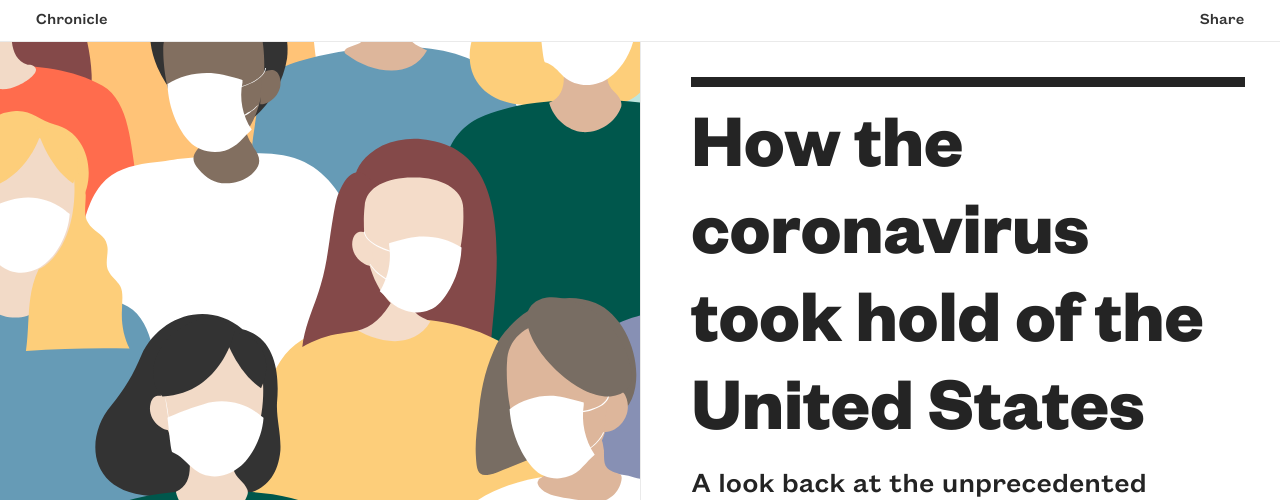
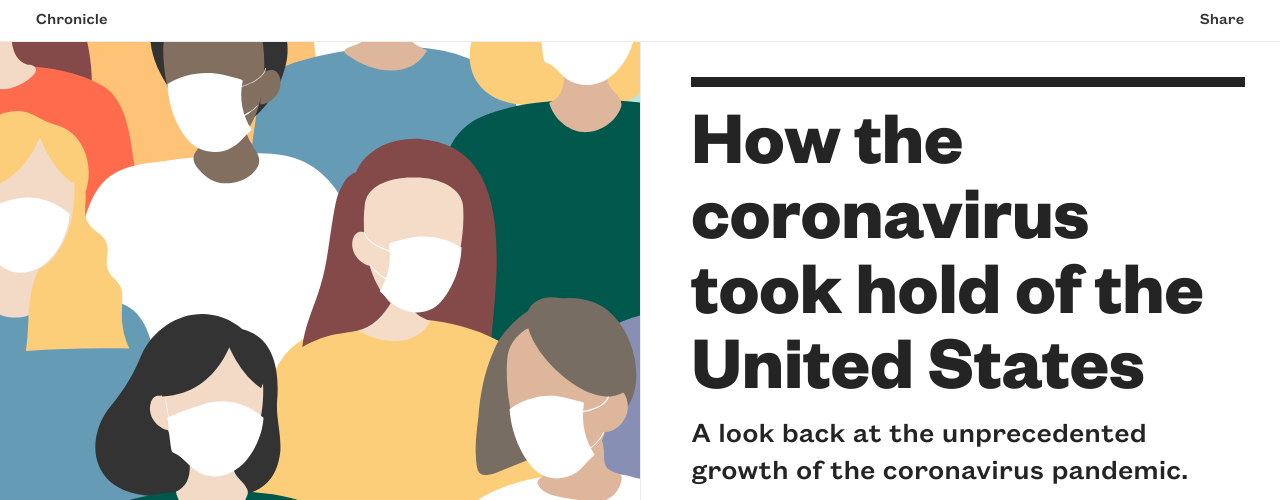
Before and after one commit to vuluongj20/chronicle, a React (Create React App) app in the folder front/: page / in a window 1280 px wide. Shown: the top 500 px of the page. Built offline with nearby package versions, Linux system fonts and the light colour scheme; no server answers; a web font is replaced by a local one.

Commit message:
Shorter line height for title

```diff
--- a/front/src/components/right/title/Title.css
+++ b/front/src/components/right/title/Title.css
@@ -14,6 +14,7 @@
 /* HEAD */
 .title-head {
   word-wrap: break-word;
+  line-height: 0.9;
 }
 .title-head-word-wrap {
   display: inline-block;
```
